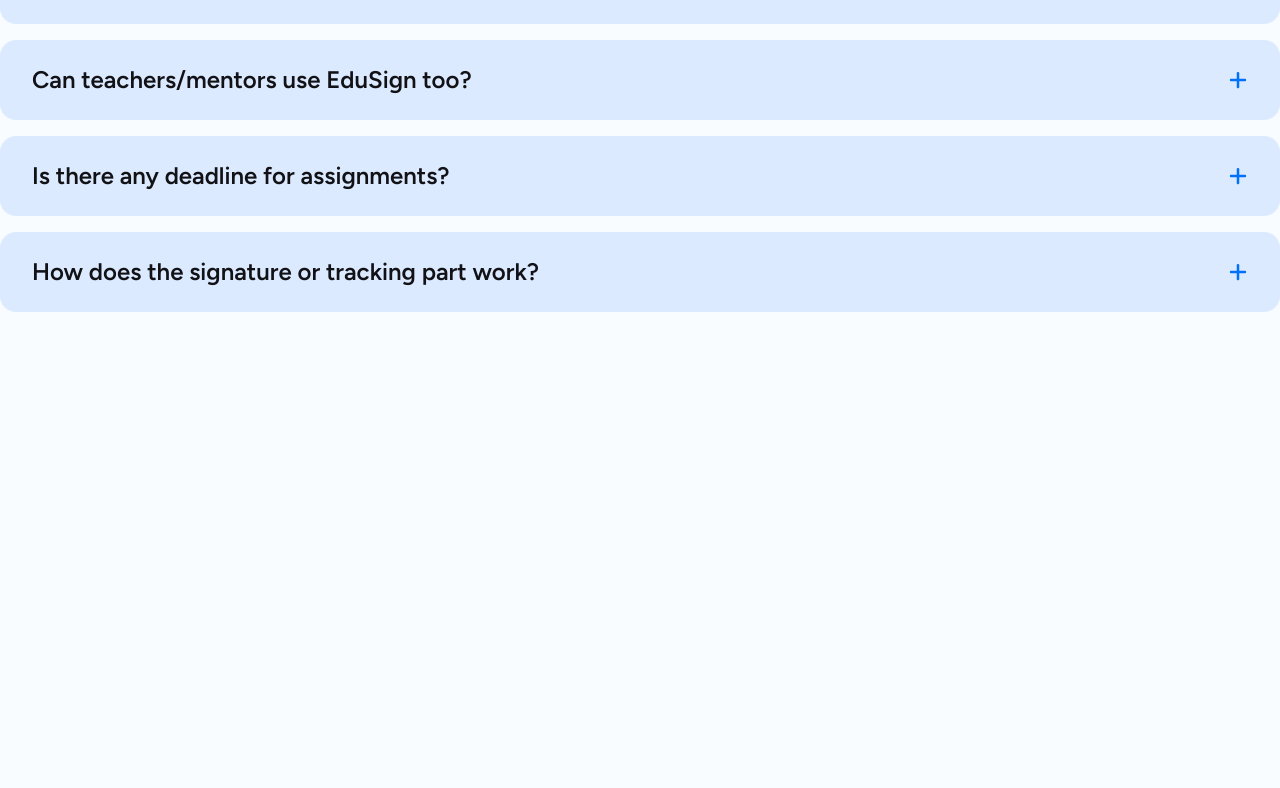
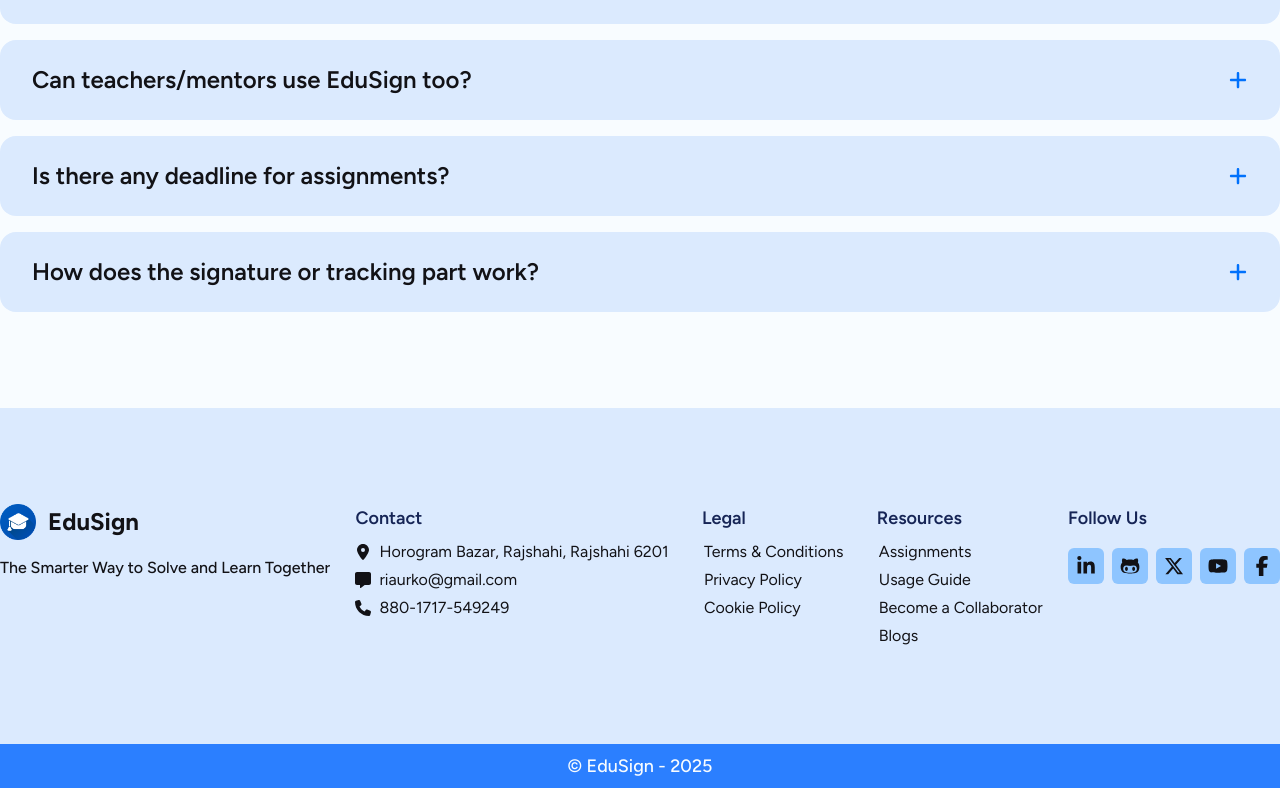
Before and after one commit to riaurko/edusign-client, a React (Vite) app: page / in a window 1280 px wide. Shown: the part 1310-2098 px from the top of the page. Before the commit the page ends 1718 px from the top, so only its background shows below. Built offline with nearby package versions, Linux system fonts and the light colour scheme.

Commit message:
feat: build footer

```diff
--- a/src/components/home/Hero.jsx
+++ b/src/components/home/Hero.jsx
@@ -13,8 +13,8 @@
 				className="flex items-center gap-x-24 max-w-5/6 mx-auto"
 			>
 				{/* Slogan Heading at the left-side */}
-				<h1 className="text-5xl font-bold leading-snug">
-					The Smarter Way to Solve and Learn Together.
+				<h1 className="text-5xl font-bold leading-snug bg-gradient-to-br from-blue-400 to-blue-700 bg-clip-text text-transparent">
+					The Smarter Way to Solve and Learn Together
 				</h1>
 				{/* Subtext & Call-To-Action at the right-side */}
 				<div className="space-y-4">
--- /dev/null
+++ b/src/layouts/Footer.jsx
@@ -0,0 +1,170 @@
+import { FaFacebookF, FaGithubAlt, FaLinkedinIn, FaLocationDot, FaMessage, FaPhone, FaXTwitter, FaYoutube } from "react-icons/fa6";
+import Logo from "../assets/logo.png";
+import { Link } from "react-router";
+
+const Footer = () => {
+	return (
+		<footer
+			id="footer"
+			className="bg-primary-background-light dark:bg-primary-background-dark"
+		>
+			{/* Footer Content */}
+			<div
+				id="footer-content"
+				className="max-w-8xl mx-auto py-24 flex justify-between"
+			>
+				{/* Logo and Slogan */}
+				<div className="space-y-4">
+					<div
+						id="nav-logo"
+						className="flex items-center gap-x-3 cursor-default"
+					>
+						<img
+							src={Logo}
+							alt="Logo"
+							className="w-9"
+						/>
+						<h4 className="text-2xl font-bold">EduSign</h4>
+					</div>
+					<p className="font-medium">The Smarter Way to Solve and Learn Together</p>
+				</div>
+				{/* Contact Info */}
+				<div className="space-y-2">
+					<h5 className="text-lg font-semibold text-primary-background-dark dark:text-primary-background-light">
+						Contact
+					</h5>
+					<ul className="space-y-1">
+						<li className="flex items-center gap-x-2">
+							<FaLocationDot />
+							Horogram Bazar, Rajshahi, Rajshahi 6201
+						</li>
+						<li className="flex items-center gap-x-2">
+							<FaMessage />
+							riaurko@gmail.com
+						</li>
+						<li className="flex items-center gap-x-2">
+							<FaPhone />
+							880-1717-549249
+						</li>
+					</ul>
+				</div>
+				{/* Legal */}
+				<div className="space-y-2">
+					<h5 className="pl-2 text-lg font-semibold text-primary-background-dark dark:text-primary-background-light">
+						Legal
+					</h5>
+					<ul className="space-y-1">
+						<li className="pl-2 border-l-2 border-l-transparent hover:border-l-primary">
+							<Link
+								to="/legal/terms-conditions"
+								target="_blank"
+							>
+								Terms & Conditions
+							</Link>
+						</li>
+						<li className="pl-2 border-l-2 border-l-transparent hover:border-l-primary">
+							<Link
+								to="/legal/privacy"
+								target="_blank"
+							>
+								Privacy Policy
+							</Link>
+						</li>
+						<li className="pl-2 border-l-2 border-l-transparent hover:border-l-primary">
+							<Link
+								to="/legal/cookie"
+								target="_blank"
+							>
+								Cookie Policy
+							</Link>
+						</li>
+					</ul>
+				</div>
+				{/* Resources */}
+				<div className="space-y-2">
+					<h5 className="pl-2 text-lg font-semibold text-primary-background-dark dark:text-primary-background-light">
+						Resources
+					</h5>
+					<ul className="space-y-1">
+						<li className="pl-2 border-l-2 border-l-transparent hover:border-l-primary">
+							<Link to="/assignments">Assignments</Link>
+						</li>
+						<li className="pl-2 border-l-2 border-l-transparent hover:border-l-primary">
+							<Link
+								to="/how-to"
+								target="_blank"
+							>
+								Usage Guide
+							</Link>
+						</li>
+						<li className="pl-2 border-l-2 border-l-transparent hover:border-l-primary">
+							<a
+								href="https://github.com/sponsors/riaurko"
+								target="_blank"
+							>
+								Become a Collaborator
+							</a>
+						</li>
+						<li className="pl-2 border-l-2 border-l-transparent hover:border-l-primary">
+							<Link
+								to="/blogs"
+								target="_blank"
+							>
+								Blogs
+							</Link>
+						</li>
+					</ul>
+				</div>
+				{/* Socials */}
+				<div className="space-y-4">
+					<h5 className="text-lg font-semibold text-primary-background-dark dark:text-primary-background-light">
+						Follow Us
+					</h5>
+					<div className="flex gap-x-2">
+						<a
+							href="https://linkedin.com/in/riaurko"
+							title="Follow - LinkedIn"
+							className="p-2 bg-blue-300 dark:bg-blue-700 rounded-md hover:scale-110 transition-transform"
+						>
+							<FaLinkedinIn size={20} />
+						</a>
+						<a
+							href="https://github.com/riaurko"
+							title="Follow - GitHub"
+							className="p-2 bg-blue-300 dark:bg-blue-700 rounded-md hover:scale-110 transition-transform"
+						>
+							<FaGithubAlt size={20} />
+						</a>
+						<a
+							href="https://x.com/riaurko"
+							title="Follow - X"
+							className="p-2 bg-blue-300 dark:bg-blue-700 rounded-md hover:scale-110 transition-transform"
+						>
+							<FaXTwitter size={20} />
+						</a>
+						<a
+							href="https://youtube.com/@riaurko"
+							title="Subscribe - YouTube"
+							className="p-2 bg-blue-300 dark:bg-blue-700 rounded-md hover:scale-110 transition-transform"
+						>
+							<FaYoutube size={20} />
+						</a>
+						<a
+							href="https://facebook.com/riaurko"
+							title="Follow - Facebook"
+							className="p-2 bg-blue-300 dark:bg-blue-700 rounded-md hover:scale-110 transition-transform"
+						>
+							<FaFacebookF size={20} />
+						</a>
+					</div>
+					</div>
+			</div>
+			{/* Copyright text */}
+			<div className="py-2 text-lg text-center font-medium bg-primary-light text-light dark:bg-primary-dark">
+				<p>&copy; EduSign - 2025</p>
+			</div>
+		</footer>
+	);
+};
+
+export default Footer;
--- a/src/layouts/Root.jsx
+++ b/src/layouts/Root.jsx
@@ -1,12 +1,14 @@
 import { Fragment } from "react";
 import Navbar from "./Navbar";
 import { Outlet } from "react-router";
+import Footer from "./Footer";
 
 const Root = () => {
 	return (
 		<Fragment>
 			<Navbar />
 			<Outlet />
+			<Footer />
 		</Fragment>
 	);
 };
```
